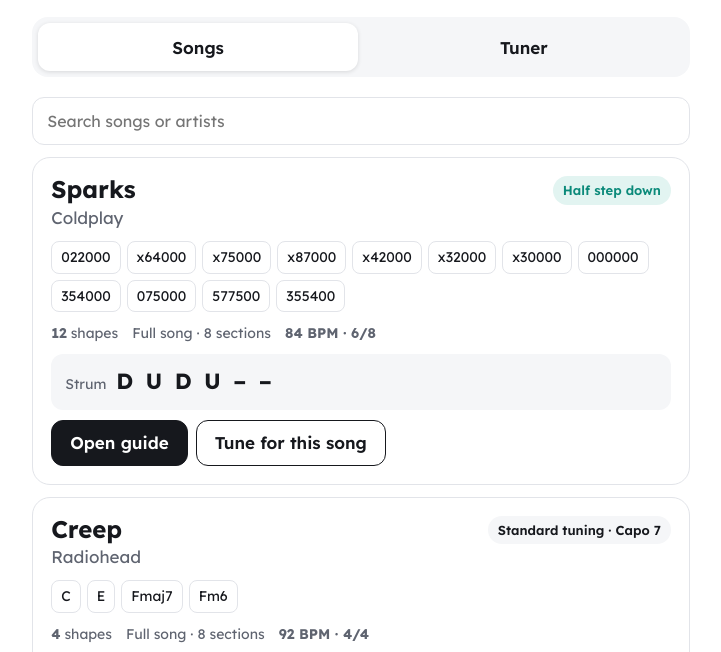
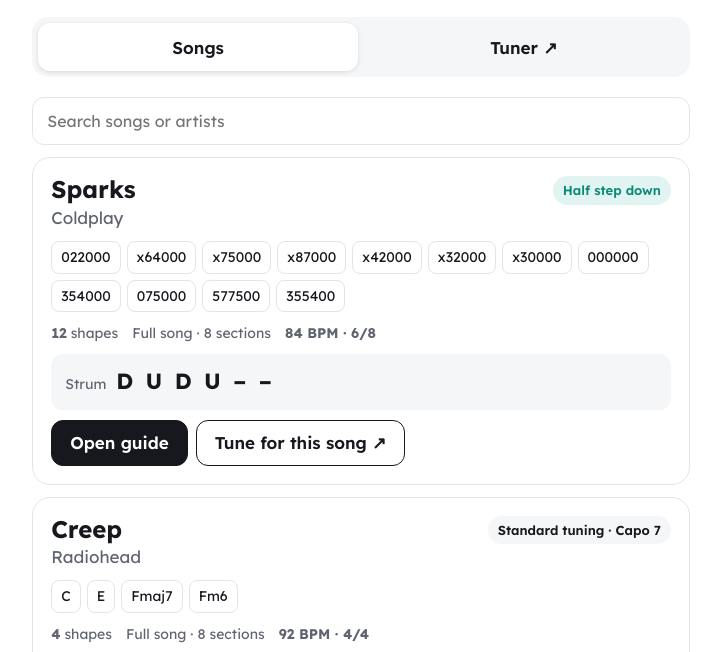
Before and after one commit to basic-afk/Guitar_Book, a plain HTML site: page index.html in a window 1280 px wide. Shown: the part 124-776 px from the top of the page, without its empty margins (279-1000 px from the left). Drawn offline with Linux system fonts and the light colour scheme.

Commit message:
Open tuner from hash links (#tuner, #tuner-flat, #tuner-std)
Co-Authored-By: Claude Opus 5.5 <noreply@anthropic.com>
Claude-Session: https://claude.ai/code/session_01RCVDSYse1kPtfFBL1pwedo

```diff
--- a/index.html
+++ b/index.html
@@ -26,6 +26,7 @@ h2{font-size:22px;margin:0}
 b{font-weight:700}
 .tabs{display:grid;grid-template-columns:1fr 1fr;gap:6px;background:var(--panel);padding:6px;border-radius:16px;margin:20px 0}
 .tabs button{min-height:48px;border:0;border-radius:12px;background:transparent;font-weight:600;cursor:pointer}
+.tabs a{display:grid;place-items:center;min-height:48px;border-radius:12px;font-weight:600;text-decoration:none;color:inherit}
 .tabs button[aria-selected=true]{background:var(--bg);box-shadow:0 1px 4px rgba(0,0,0,.12)}
 button:focus-visible,input:focus-visible,a:focus-visible{outline:3px solid var(--ok);outline-offset:2px}
 .btn{display:inline-flex;align-items:center;justify-content:center;gap:6px;min-height:46px;padding:0 18px;border-radius:12px;border:1.5px solid var(--ink);background:var(--ink);color:var(--bg);font-weight:600;cursor:pointer;text-decoration:none}
@@ -82,6 +83,7 @@ details.add summary{cursor:pointer;min-height:44px;display:flex;align-items:cent
   <div class="tabs" role="tablist">
     <button role="tab" id="t-songs" aria-selected="true">Songs</button>
     <button role="tab" id="t-tune" aria-selected="false">Tuner</button>
+    <a id="t-tune-gh" class="hidden" href="https://basic-afk.github.io/Guitar_Book/#tuner" target="_blank" rel="noopener">Tuner ↗</a>
   </div>
 
   <section id="v-songs">
@@ -587,6 +589,10 @@ function stopLoop() { cancelAnimationFrame(rafId); rafId = 0; }
 function stopAll() { stopLoop(); Audio.micStop(); }
 const centsTxt = (c) => (c > 0 ? '+' : c < 0 ? '−' : '') + Math.abs(Math.round(c)) + ' cents';
 
+/* ===== Where am I? Live mic only works on GitHub Pages ===== */
+const GH = 'https://basic-afk.github.io/Guitar_Book/';
+const ON_GH = /github\.io$/.test(location.hostname);
+if (!ON_GH) { $('#t-tune').classList.add('hidden'); $('#t-tune-gh').classList.remove('hidden'); }
 /* ===== Songs ===== */
 const GUIDES = [
   { title: 'Sparks', artist: 'Coldplay', url: 'https://claude.ai/artifact/ED9a5ZUuB9XQUjvhjxzzpg', tuning: 'flat', added: '2026-11-27',
@@ -613,7 +619,7 @@ function renderList() {
     ${g.style ? `<div class="facts"><span><b>${g.chords.length}</b> shapes</span><span>${esc(g.style)}</span>${g.tempo ? `<span><b>${esc(g.tempo)}</b></span>` : ''}</div>` : ''}
     ${g.strum ? `<div class="strum"><span>Strum</span><b>${esc(g.strum)}</b></div>` : ''}
     <div class="row"><a class="btn" href="${esc(g.url)}" target="_blank" rel="noopener">Open guide</a>
-    <button class="btn alt" data-tune="${g.tuning === 'flat' ? 'flat' : 'std'}">Tune for this song</button>
+    ${ON_GH ? `<button class="btn alt" data-tune="${g.tuning === 'flat' ? 'flat' : 'std'}">Tune for this song</button>` : `<a class="btn alt" href="${GH}#tuner-${g.tuning === 'flat' ? 'flat' : 'std'}" target="_blank" rel="noopener">Tune for this song ↗</a>`}
     ${g.own ? `<button class="btn ghost" data-del="${esc(g.url)}">Remove</button>` : ''}</div></article>`).join('')
     : '<p class="empty">No songs match.</p>';
 }
@@ -715,6 +721,7 @@ $('#ref').onclick = () => Audio.pluck(OPN()[sel >= 0 ? sel : last], 0, 0.7);
   leave = () => { if (on) { setOn(false); stopAll(); } };
 }
 drawStrings(); renderList();
+{ const h = location.hash; if (ON_GH && /^#tuner/.test(h)) { setTuning(h === '#tuner-flat' ? 'flat' : 'std'); show('tune'); } }
 }
 </script>
 </body></html>
```
